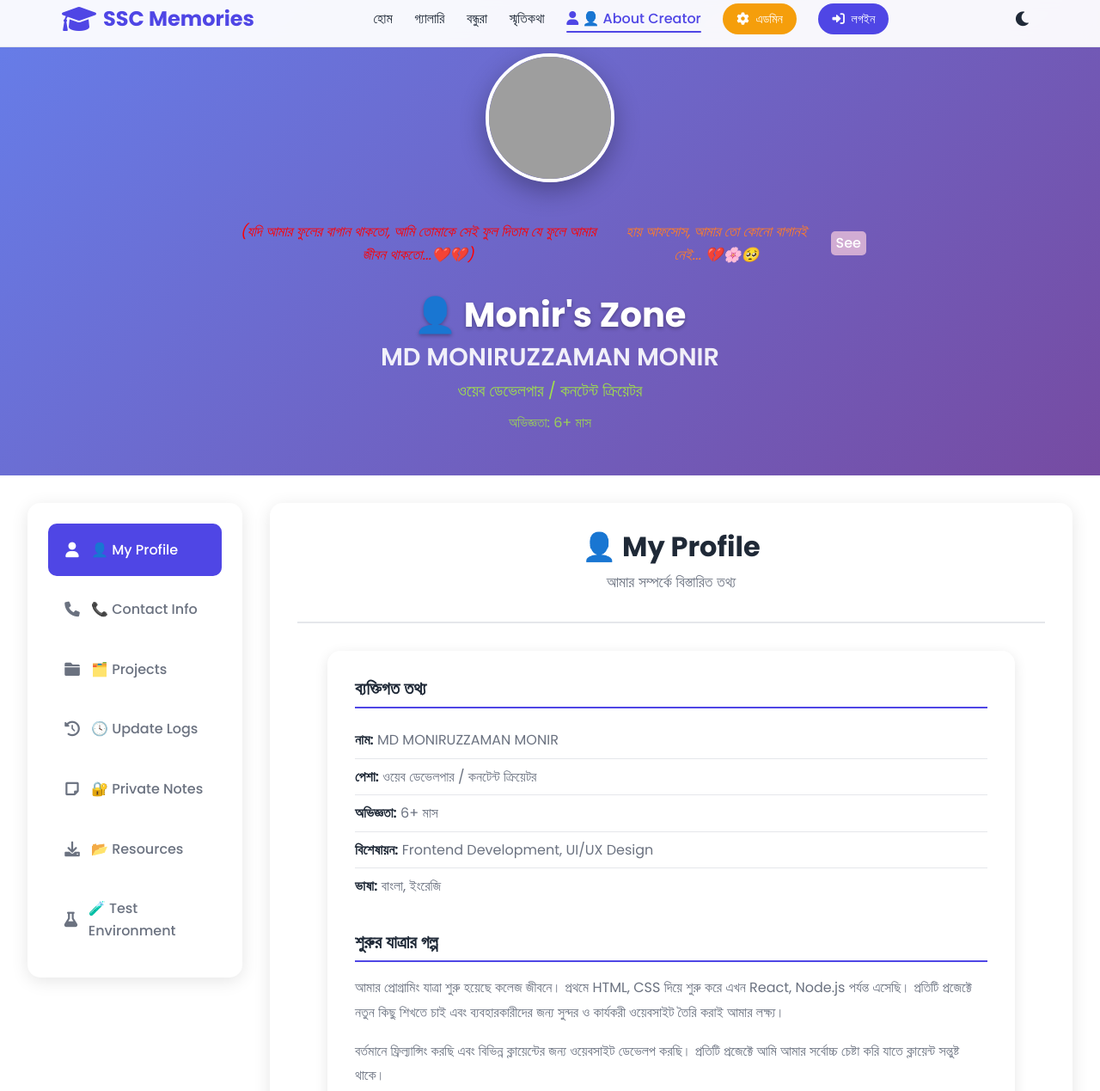
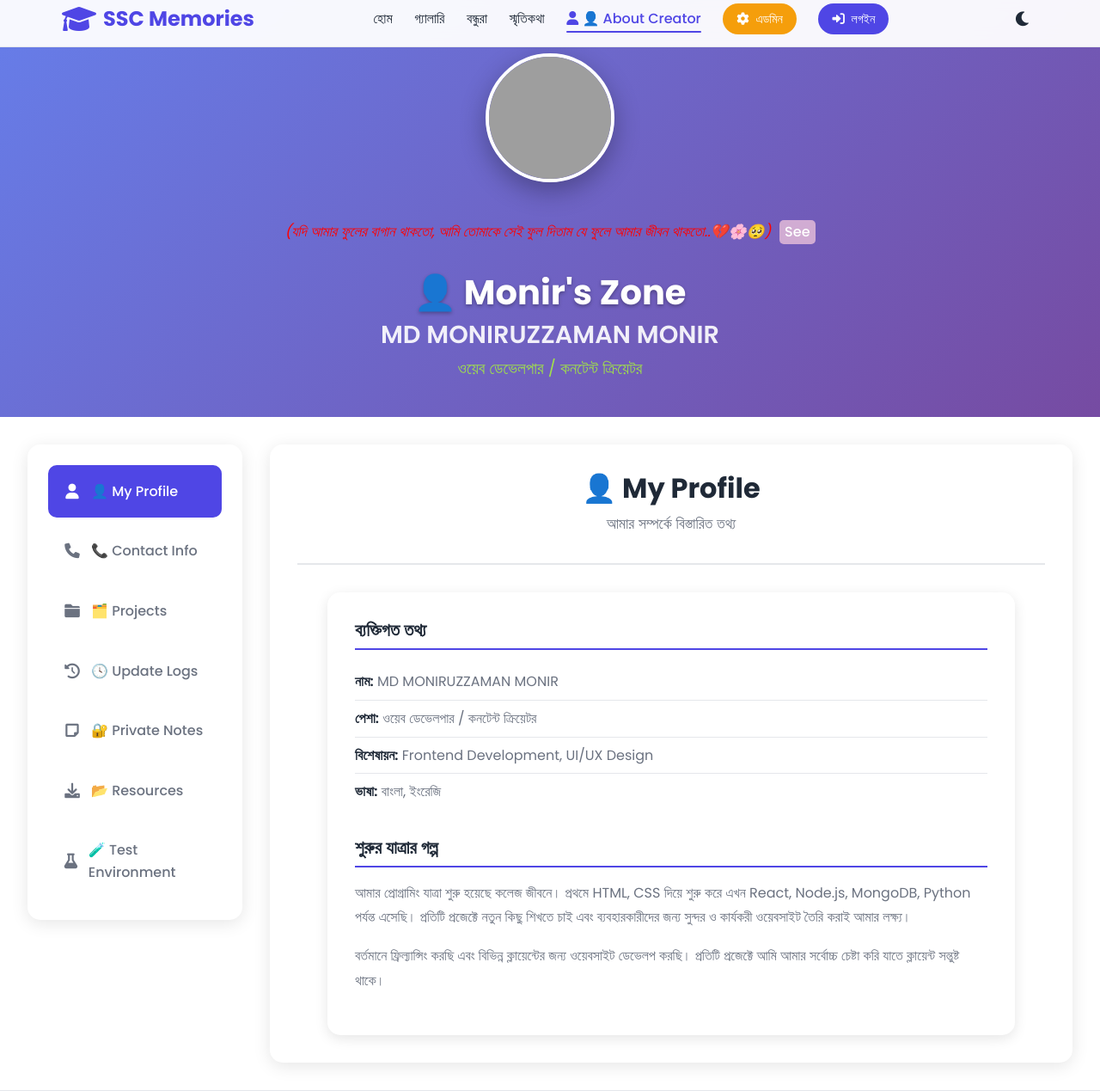
Before and after one commit to monir245530/ssc_memories.github.io, a plain HTML site: page pages/about-creator.html in a window 1280 px wide. Shown: the part 10-1279 px from the top of the page at 86% size. Drawn offline with Linux system fonts and the light colour scheme; grey boxes are pictures that could not be loaded.

Commit message:
Update about-creator.html

```diff
--- a/pages/about-creator.html
+++ b/pages/about-creator.html
@@ -97,15 +97,14 @@
                         <img src="../images/creator_img/monir.jpg" alt="Monir Hossain" oncontextmenu="return false;" ondragstart="return false;">
                     </div>
                     <div style="margin-top: 12px; display: flex; align-items: center; gap: 10px; justify-content: center;">
-                        <span style="font-style: italic; color: #ff0000; font-size: 1.05em;">(যদি আমার ফুলের বাগান থাকতো, আমি তোমাকে সেই ফুল দিতাম যে ফুলে আমার জীবন থাকতো...❤️💔)</span>
-                        <span style="font-style: italic; color: #FF7D29; font-size: 1.05em;">হায় আফসোস, আমার তো কোনো বাগানই নেই... 💔🌸🥺</span>
+                        <span style="font-style: italic; color: #ff0000; font-size: 1.05em;">(যদি আমার ফুলের বাগান থাকতো, আমি তোমাকে সেই ফুল দিতাম যে ফুলে আমার জীবন থাকতো..💔🌸🥺)</span>
                         <a href="#" class="see-it-btn" style="background: #d1acd3; color: #fff; border: none; border-radius: 5px; padding: 1px 6px; font-weight: 500; text-decoration: none; font-size: 1em; transition: background 0.2s; cursor: pointer;" target="_blank">See</a>
                     </div>
                     <div class="profile-info">
                         <h1>👤 Monir's Zone</h1>
                         <h2>MD MONIRUZZAMAN MONIR</h2>
                         <p class="profession">ওয়েব ডেভেলপার / কনটেন্ট ক্রিয়েটর</p>
-                        <p class="experience">অভিজ্ঞতা: 6+ মাস</p>
+
                     </div>
                 </div>
             </div>
@@ -162,14 +161,13 @@
                                 <ul>
                                     <li><strong>নাম:</strong> MD MONIRUZZAMAN MONIR</li>
                                     <li><strong>পেশা:</strong> ওয়েব ডেভেলপার / কনটেন্ট ক্রিয়েটর</li>
-                                    <li><strong>অভিজ্ঞতা:</strong> 6+ মাস</li>
                                     <li><strong>বিশেষায়ন:</strong> Frontend Development, UI/UX Design</li>
                                     <li><strong>ভাষা:</strong> বাংলা, ইংরেজি</li>
                                 </ul>
                             </div>
                             <div class="bio-section">
                                 <h3>শুরুর যাত্রার গল্প</h3>
-                                <p>আমার প্রোগ্রামিং যাত্রা শুরু হয়েছে কলেজ জীবনে। প্রথমে HTML, CSS দিয়ে শুরু করে এখন React, Node.js পর্যন্ত এসেছি। প্রতিটি প্রজেক্টে নতুন কিছু শিখতে চাই এবং ব্যবহারকারীদের জন্য সুন্দর ও কার্যকরী ওয়েবসাইট তৈরি করাই আমার লক্ষ্য।</p>
+                                <p>আমার প্রোগ্রামিং যাত্রা শুরু হয়েছে কলেজ জীবনে। প্রথমে HTML, CSS দিয়ে শুরু করে এখন React, Node.js, MongoDB, Python পর্যন্ত এসেছি। প্রতিটি প্রজেক্টে নতুন কিছু শিখতে চাই এবং ব্যবহারকারীদের জন্য সুন্দর ও কার্যকরী ওয়েবসাইট তৈরি করাই আমার লক্ষ্য।</p>
                                 <p>বর্তমানে ফ্রিল্যান্সিং করছি এবং বিভিন্ন ক্লায়েন্টের জন্য ওয়েবসাইট ডেভেলপ করছি। প্রতিটি প্রজেক্টে আমি আমার সর্বোচ্চ চেষ্টা করি যাতে ক্লায়েন্ট সন্তুষ্ট থাকে।</p>
                             </div>
                         </div>
```
